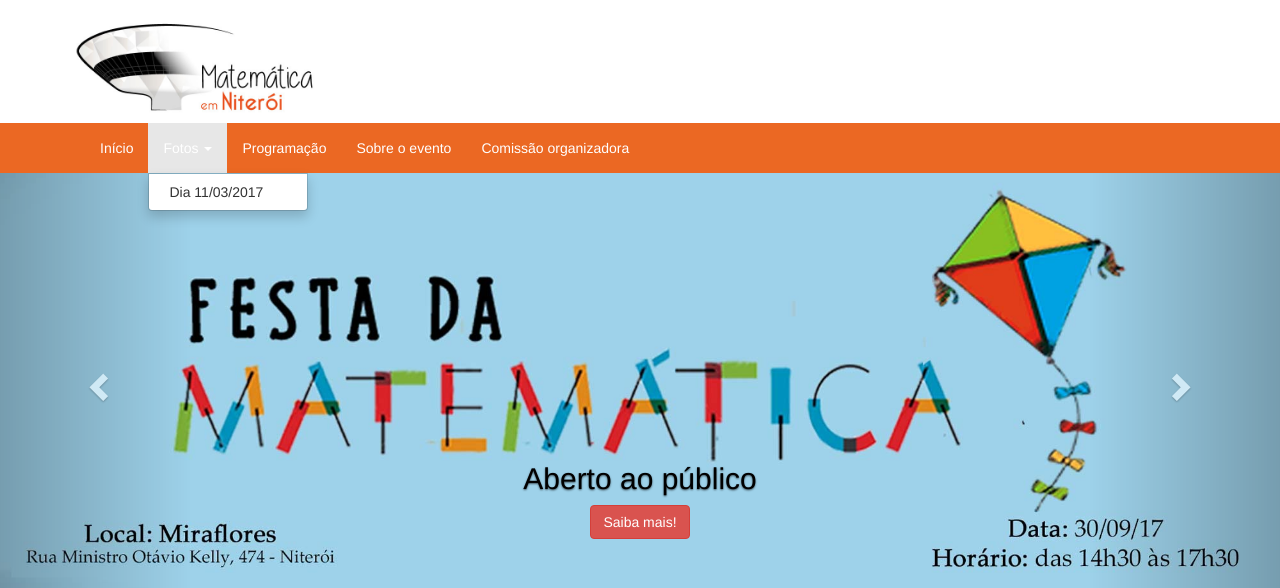
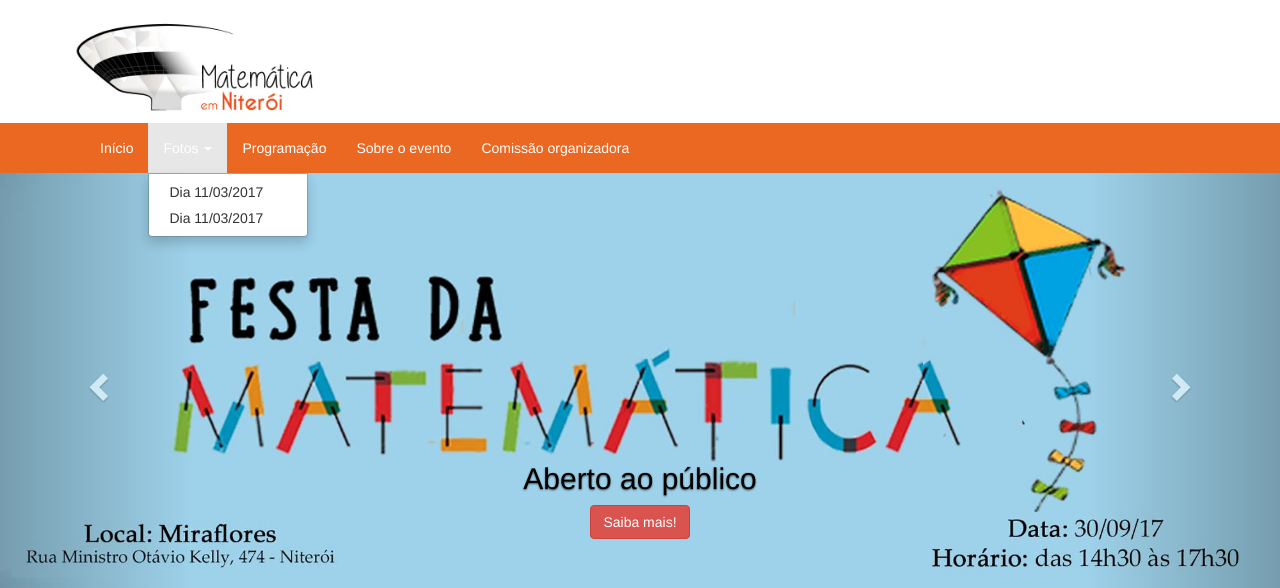
Before and after one commit to phlimasg/bienionit, a PHP site: page /index.php in a window 1280 px wide, after a click on "Fotos". Shown: the top 588 px of the page. Run offline with PHP 8.4, Linux system fonts and the light colour scheme; some libraries are stand-ins or nearby versions.

Commit message:
Update cabecalho.php

```diff
--- a/includes/cabecalho.php
+++ b/includes/cabecalho.php
@@ -23,6 +23,7 @@
           <a class="dropdown-toggle" data-toggle="dropdown" href="#" style="color:#FFFFFF;">Fotos <span class="caret"></span></a>
           <ul class="dropdown-menu">
             <li><a href="#" >Dia 11/03/2017</a></li>
+            <li><a href="#" >Dia 11/03/2017</a></li>
           </ul>
         </li>
         <li><a href="atividades_06_maio.php" style="color:#FFFFFF;">Programação</a></li>
```
